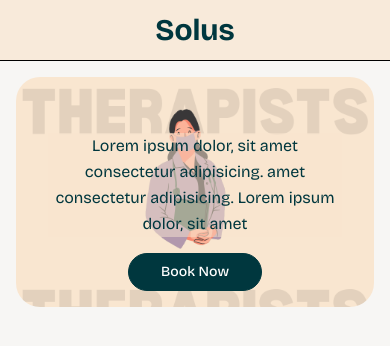
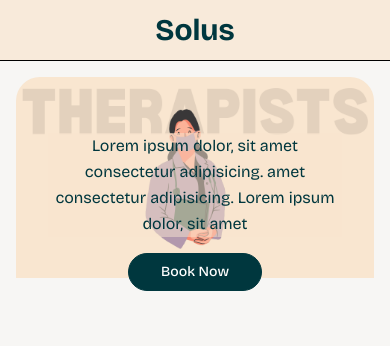
Before and after one commit to sazidhayatkhan/solus, a Next.js app: page /therapists in a window 390 px wide. Shown: the top 346 px of the page. Built offline with nearby package versions, Linux system fonts and the light colour scheme.

Commit message:
bg fixed

```diff
--- a/src/views/page-therapists/SectionOne.tsx
+++ b/src/views/page-therapists/SectionOne.tsx
@@ -7,7 +7,7 @@ const SectionOne = (props: Props) => {
   return (
     <div className='mx-4 md:mx-0 mt-4 md:mt-0'>
    <div
-  className="_container relative w-full h-[230px] md:h-[400px] bg-contain md:bg-cover bg-top rounded-3xl md:rounded-[40px]"
+  className="_container relative w-full h-[230px] md:h-[400px] bg-contain md:bg-cover bg-top bg-no-repeat rounded-3xl md:rounded-[40px]"
   style={{ backgroundImage: "url('/images/therapists.png')" }}
 >
   <div className="absolute bottom-4 left-0 right-0 px-4 md:px-8 flex flex-col md:flex-row justify-between items-center">
```
